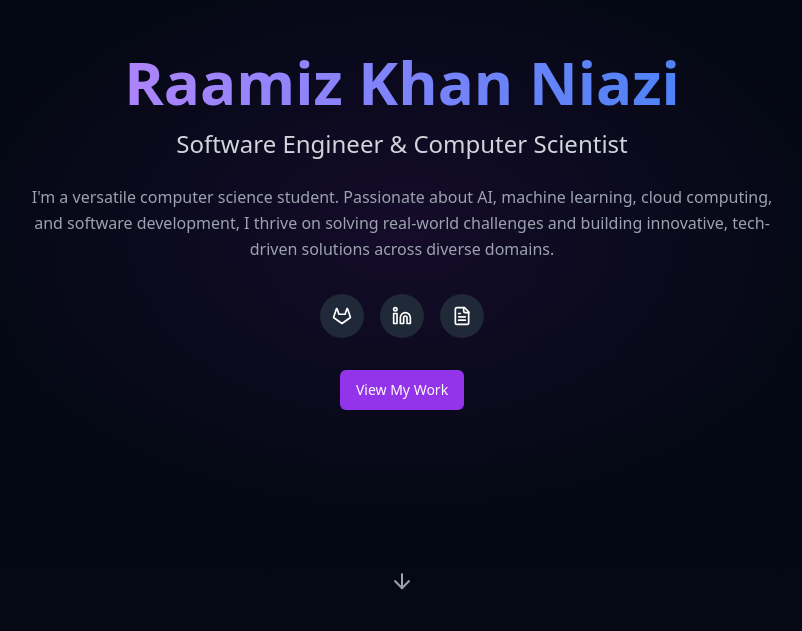
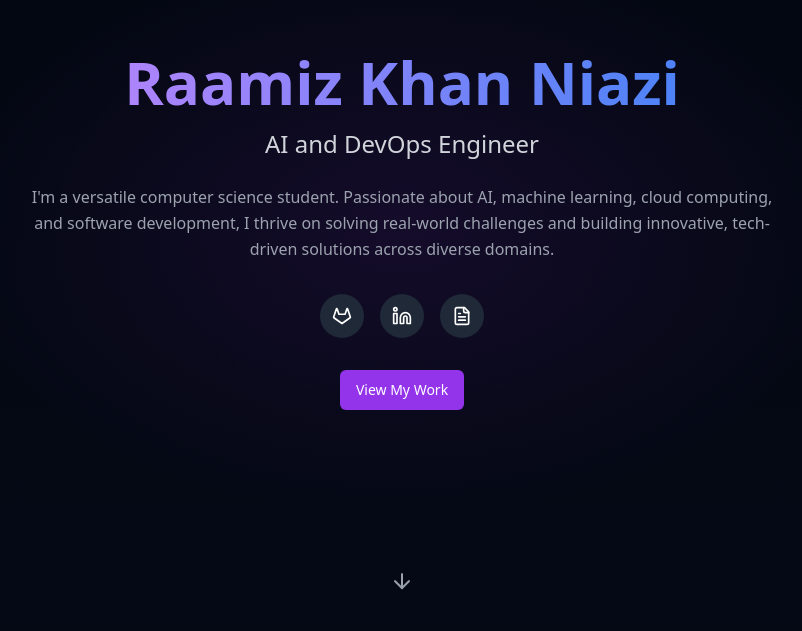
Before and after one commit to Raamizkn/new-portfolio, a Next.js app: page / in a window 1280 px wide. Shown: the part 169-800 px from the top of the page, without its empty margins (238-1040 px from the left). Built offline with nearby package versions, Linux system fonts and the light colour scheme.

Commit message:
changed a description

```diff
--- a/components/hero.tsx
+++ b/components/hero.tsx
@@ -25,7 +25,7 @@ export default function Hero() {
         <h1 className="text-4xl md:text-6xl font-bold mb-4 bg-clip-text text-transparent bg-gradient-to-r from-purple-400 to-blue-500">
           Raamiz Khan Niazi
         </h1>
-        <h2 className="text-xl md:text-2xl font-medium text-gray-300 mb-6">Software Engineer & Computer Scientist</h2>
+        <h2 className="text-xl md:text-2xl font-medium text-gray-300 mb-6">AI and DevOps Engineer</h2>
 
         <div className="space-y-4 mb-8">
           <p className="text-gray-400 leading-relaxed">
```
